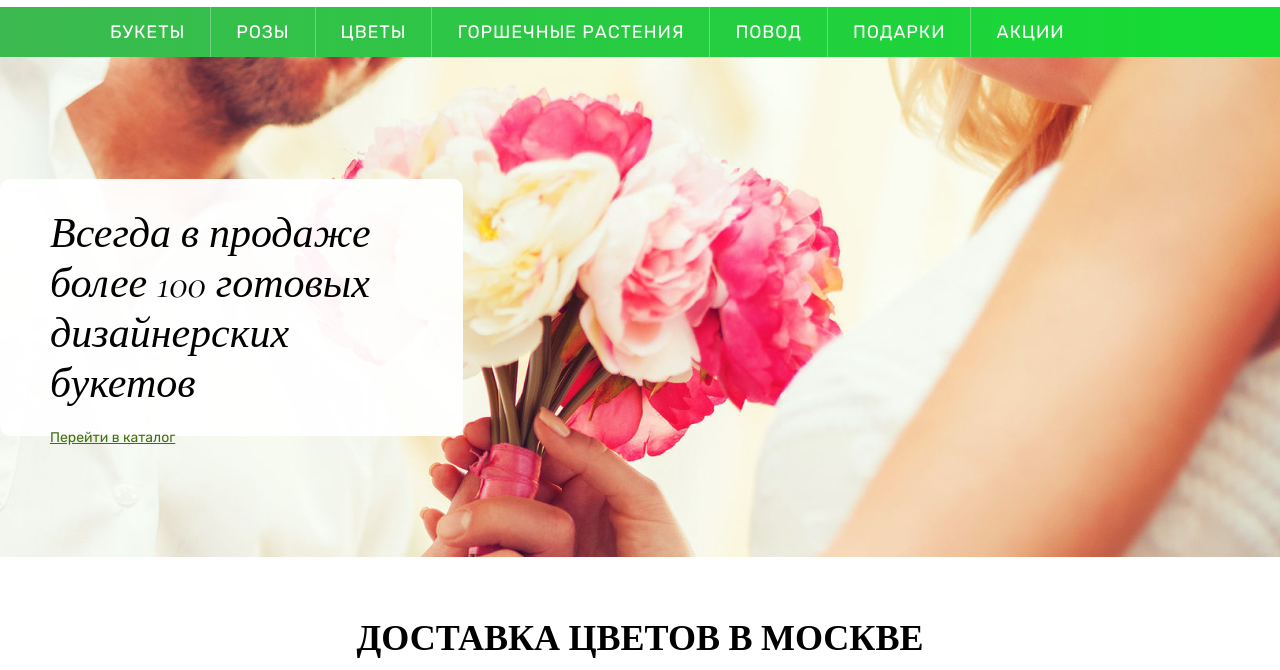
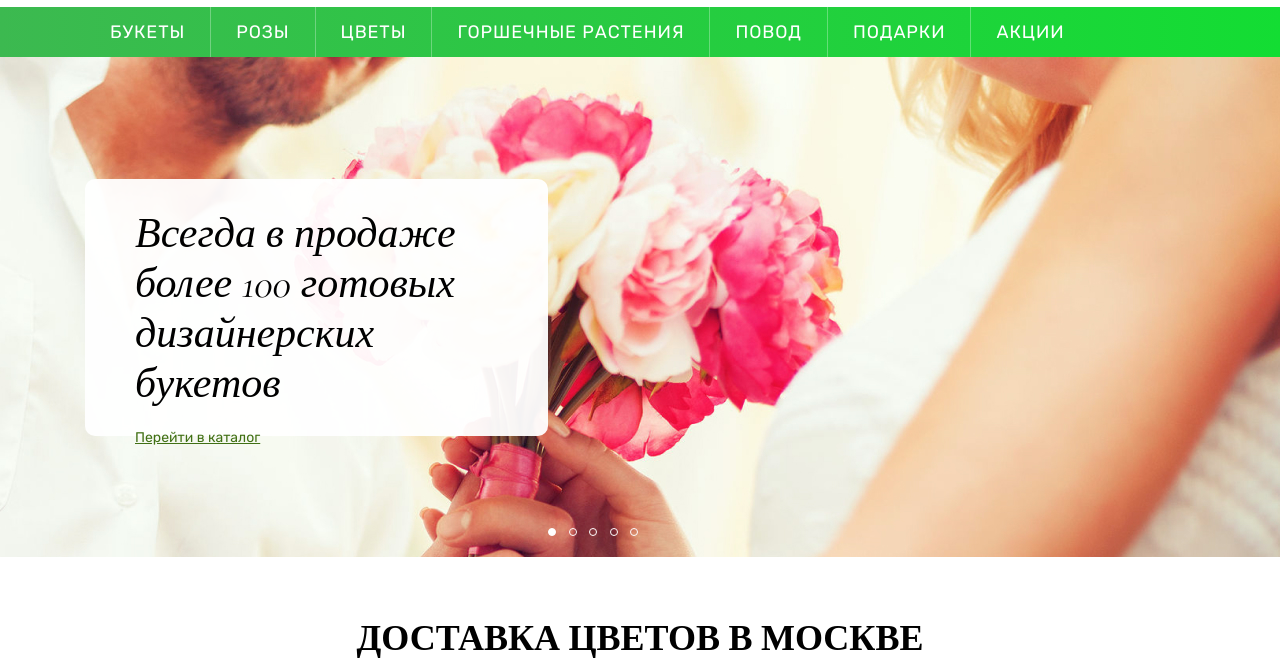
Before and after one commit to Mari525/web2_5, a plain HTML site: page index.html in a window 1280 px wide. Shown: the part 130-800 px from the top of the page. Drawn offline with nearby package versions, Linux system fonts and the light colour scheme.

Commit message:
точки на слайдере

```diff
--- a/css/style.scss
+++ b/css/style.scss
@@ -34,6 +34,36 @@ button {
 .width-1110 {
 	max-width: $max-width;
 	margin: 0 auto;
+}
+
+.dots {
+	margin: 0 auto;
+	max-width: 100px;
+
+	&__item {
+		width: 8px;
+		height: 8px;
+		border-radius: 50%;
+		background: none;
+		border: none;
+		margin-right: 10px;
+
+		&-green {
+			border: 1px solid $product-green;
+
+			&--active {
+				background-color: $product-green;
+			}
+		}
+
+		&-white {
+			border: 1px solid #ffffff;
+
+			&--active {
+				background-color: #ffffff;
+			}
+		}
+	}
 }
 
 .body {
@@ -125,7 +155,6 @@ button {
 }
 
 .logo {
-
 	&__img {
 		max-width: 206px;
 	}
@@ -208,6 +237,19 @@ button {
 	height: 500px;
 	position: relative;
 
+	&__wrapper {
+		margin: 0 auto;
+		max-width: 1110px;
+		position: absolute;
+		top: 0;
+		left: 0;
+		right: 0;
+		bottom: 0;
+		display: flex;
+		align-items: center;
+		z-index: 5;
+	}
+
 	&__img {
 		width: 100%;
 		height: 100%;
@@ -219,10 +261,6 @@ button {
 		width: 463px;
 		height: 257px;
 		padding: 0 50px;
-
-		position: absolute;
-		bottom: 121px;
-		left: 0;
 
 		border-radius: 10px;
 		background-color: rgba(255, 255, 255, 0.95);
@@ -238,6 +276,13 @@ button {
 		font-style: italic;
 		font-size: 4.2rem;
 		line-height: 5rem;
+	}
+
+	&__dots {
+		align-self: flex-end;
+		justify-self: center;
+		margin: 0;
+		margin-bottom: 20px;
 	}
 }
 
@@ -620,6 +665,7 @@ button {
 	font-family: $font-rubik;
 	border-radius: 10px;
 	position: relative;
+	margin-bottom: 20px;
 
 	&__heading {
 		color: rgba(68,68,68,0.42);
@@ -659,36 +705,6 @@ button {
 		position: absolute;
 		background-image: url(../img/review.svg);
 		background-repeat: no-repeat;
-	}
-}
-
-.dots {
-	margin: 0 auto;
-	max-width: 100px;
-
-	&__item {
-		width: 8px;
-		height: 8px;
-		border-radius: 50%;
-		background: none;
-		border: none;
-		margin-right: 10px;
-
-		&-green {
-			border: 1px solid $product-green;
-
-			&--active {
-				background-color: $product-green;
-			}
-		}
-
-		&-white {
-			border: 1px solid #ffffff;
-
-			&--active {
-				background-color: #ffffff;
-			}
-		}
 	}
 }
 
--- a/index.html
+++ b/index.html
@@ -126,9 +126,18 @@
 	<main class="main">
 		<section class="slider">
 			<img class="slider__img" src="img/slider1.jpg" alt="" srcset="">
-			<div class="slider__box">
-				<p class="slider__text">Всегда в продаже более 100 готовых дизайнерских букетов</p>
-				<a href="#" class="link-arrow">Перейти в каталог</a>
+			<div class="slider__wrapper">
+				<div class="slider__box">
+					<p class="slider__text">Всегда в продаже более 100 готовых дизайнерских букетов</p>
+					<a href="#" class="link-arrow">Перейти в каталог</a>
+				</div>
+				<div class="slider__dots dots">
+					<button class="dots__item dots__item-white dots__item-white--active"></button>
+					<button class="dots__item dots__item-white"></button>
+					<button class="dots__item dots__item-white"></button>
+					<button class="dots__item dots__item-white"></button>
+					<button class="dots__item dots__item-white"></button>
+				</div>
 			</div>
 		</section>
 		<section class="filters">
```
Also changed, not shown: css/style.css, 1 other file.
